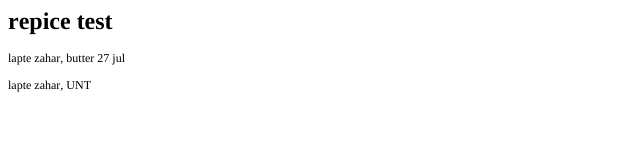
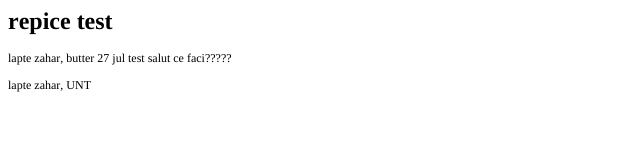
Before and after one commit to tudorcrisan1231/haufe_git, a plain HTML site: page recipe.html in a window 1280 px wide. Shown: the full height of the page, 0-640 px from the left. Drawn offline with Linux system fonts and the light colour scheme.

Commit message:
erjkfn34jg3

```diff
--- a/recipe.html
+++ b/recipe.html
@@ -15,7 +15,7 @@
 <h1 style="margin: 0.0px 0.0px 16.1px 0.0px; font: 24.0px Times; color: #000000; -webkit-text-stroke: #000000"><span class="s1"><b>repice test</b></span></h1>
 <p class="p2">
   <span class="s1">lapte zahar, butter</span>
-  27 jul
+  27 jul test salut ce faci?????
 </p>
 <p class="p2"><span class="s1">lapte zahar, UNT</span></p>
 </body>
```
